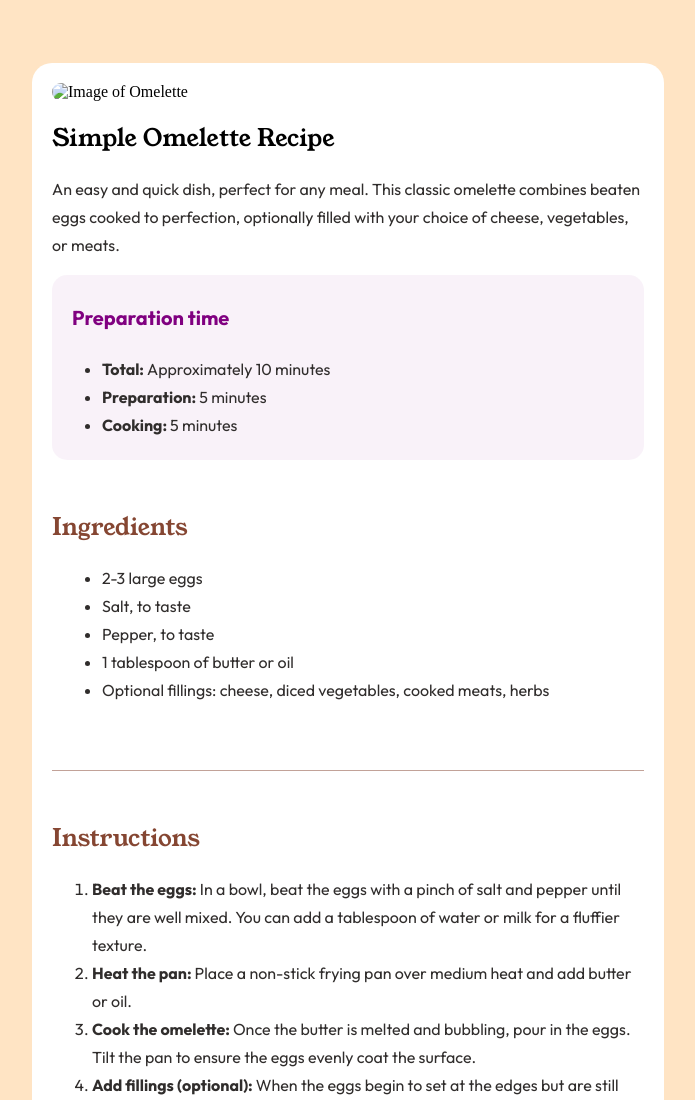
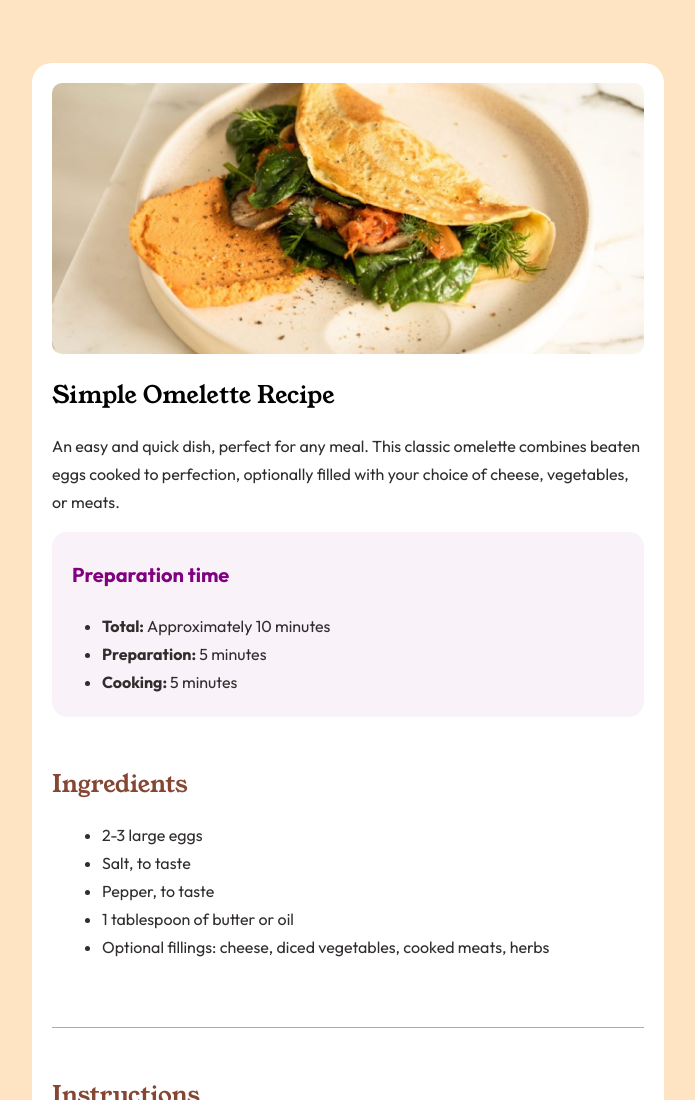
Before and after one commit to umerabdulllah/recipe-webpage, a plain HTML site: page index.html in a window 1280 px wide. Shown: the top 1100 px of the page, without its empty margins (292-987 px from the left). Drawn offline with Linux system fonts and the light colour scheme.

Commit message:
final_run_commit

```diff
--- a/index.html
+++ b/index.html
@@ -16,7 +16,7 @@
 
 
   <!--Other Link-->
-  <link rel="icon" type="image/png" sizes="32x32" href="./assets/images/favicon-32x32.png">
+  <link rel="icon" type="image/png" sizes="32x32" href="favicon-32x32.png">
   <link rel="stylesheet" href="styles.css">
 
 
@@ -31,7 +31,7 @@
 <body>
   <div class="main">
   <section>
-    <img src="assets/images/image-omelette.jpeg" alt="Image of Omelette">
+    <img src="image-omelette.jpeg" alt="Image of Omelette">
   <div>
     <h1>Simple Omelette Recipe</h1>
 
```
